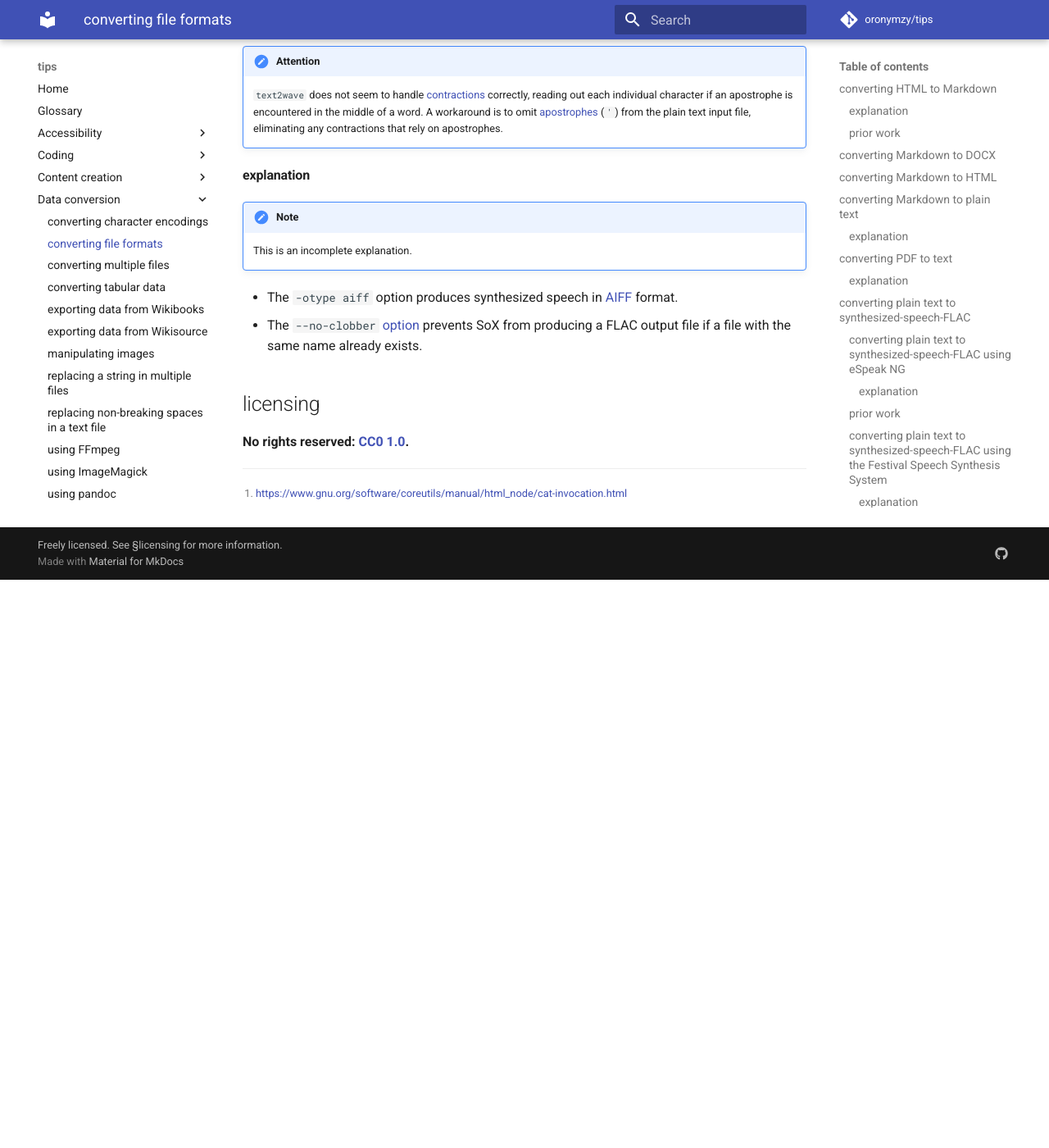
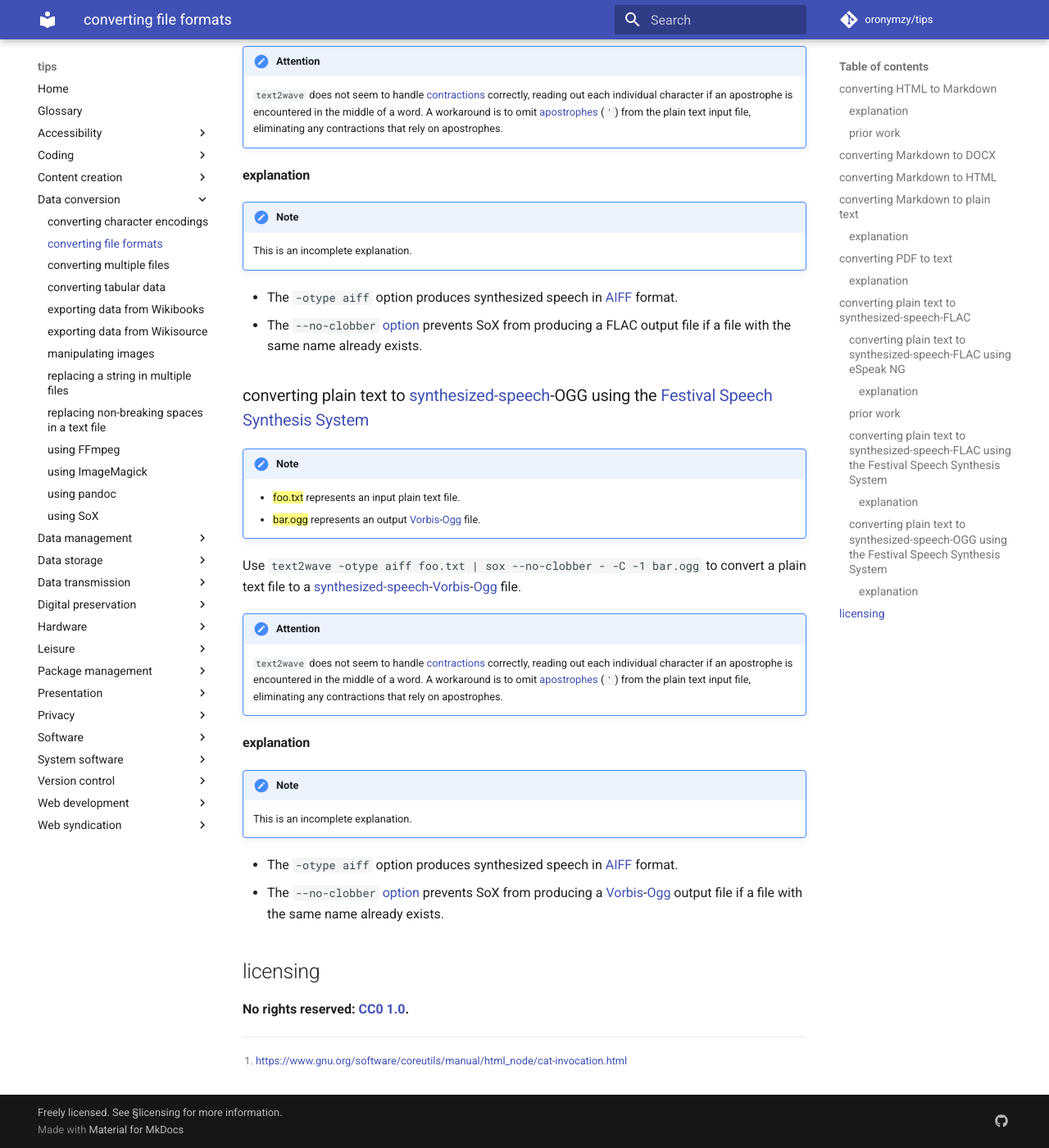
Before and after one commit to oronymzy/tips, an MkDocs documentation site: the page built from docs/cnvffmt.md, in a window 1280 px wide and 1400 px high, scrolled down 4605 px. Shown: the whole window at 82% size. Built offline with MkDocs 1.6.1 and Material for MkDocs 9.7.7, drawn with Linux system fonts in a browser that asks for light colours; comment, search, counter and statistics services are not loaded; before the commit the page ends 5312 px from its top, so only the background shows below that.

Commit message:
Add section, add content

```diff
--- a/docs/cnvffmt.md
+++ b/docs/cnvffmt.md
@@ -145,6 +145,29 @@ Use `text2wave -otype aiff foo.txt | sox --no-clobber - bar.flac` to convert a p
 - The `-otype aiff` option produces synthesized speech in [AIFF](https://en.wikipedia.org/wiki/Audio_Interchange_File_Format) format.
 - The `--no-clobber` [option](http://sox.sourceforge.net/sox.html) prevents SoX from producing a FLAC output file if a file with the same name already exists.
 
+### converting plain text to [synthesized-speech]-OGG using the [Festival Speech Synthesis System]
+
+!!! note
+
+    - {==foo.txt==} represents an input plain text file.
+    - {==bar.ogg==} represents an output [Vorbis](https://en.wikipedia.org/wiki/Vorbis)-[Ogg](https://en.wikipedia.org/wiki/Ogg) file.
+
+Use `text2wave -otype aiff foo.txt | sox --no-clobber - -C -1 bar.ogg` to convert a plain text file to a [synthesized-speech]-[Vorbis](https://en.wikipedia.org/wiki/Vorbis)-[Ogg](https://en.wikipedia.org/wiki/Ogg) file.
+
+
+!!! attention
+
+    `text2wave` does not seem to handle [contractions](https://en.wikipedia.org/wiki/Contraction_(grammar)) correctly, reading out each individual character if an apostrophe is encountered in the middle of a word. A workaround is to omit [apostrophes](https://en.wiktionary.org/wiki/%27) (`'`) from the plain text input file, eliminating any contractions that rely on apostrophes.
+
+#### explanation
+
+!!! note
+
+    This is an incomplete explanation.
+
+- The `-otype aiff` option produces synthesized speech in [AIFF](https://en.wikipedia.org/wiki/Audio_Interchange_File_Format) format.
+- The `--no-clobber` [option](http://sox.sourceforge.net/sox.html) prevents SoX from producing a [Vorbis](https://en.wikipedia.org/wiki/Vorbis)-[Ogg](https://en.wikipedia.org/wiki/Ogg) output file if a file with the same name already exists.
+
 [eSpeak NG]: https://github.com/espeak-ng/espeak-ng
 [Festival Speech Synthesis System]: http://www.cstr.ed.ac.uk/projects/festival/
 [synthesized-speech]: https://en.wikipedia.org/wiki/Speech_synthesis
```
